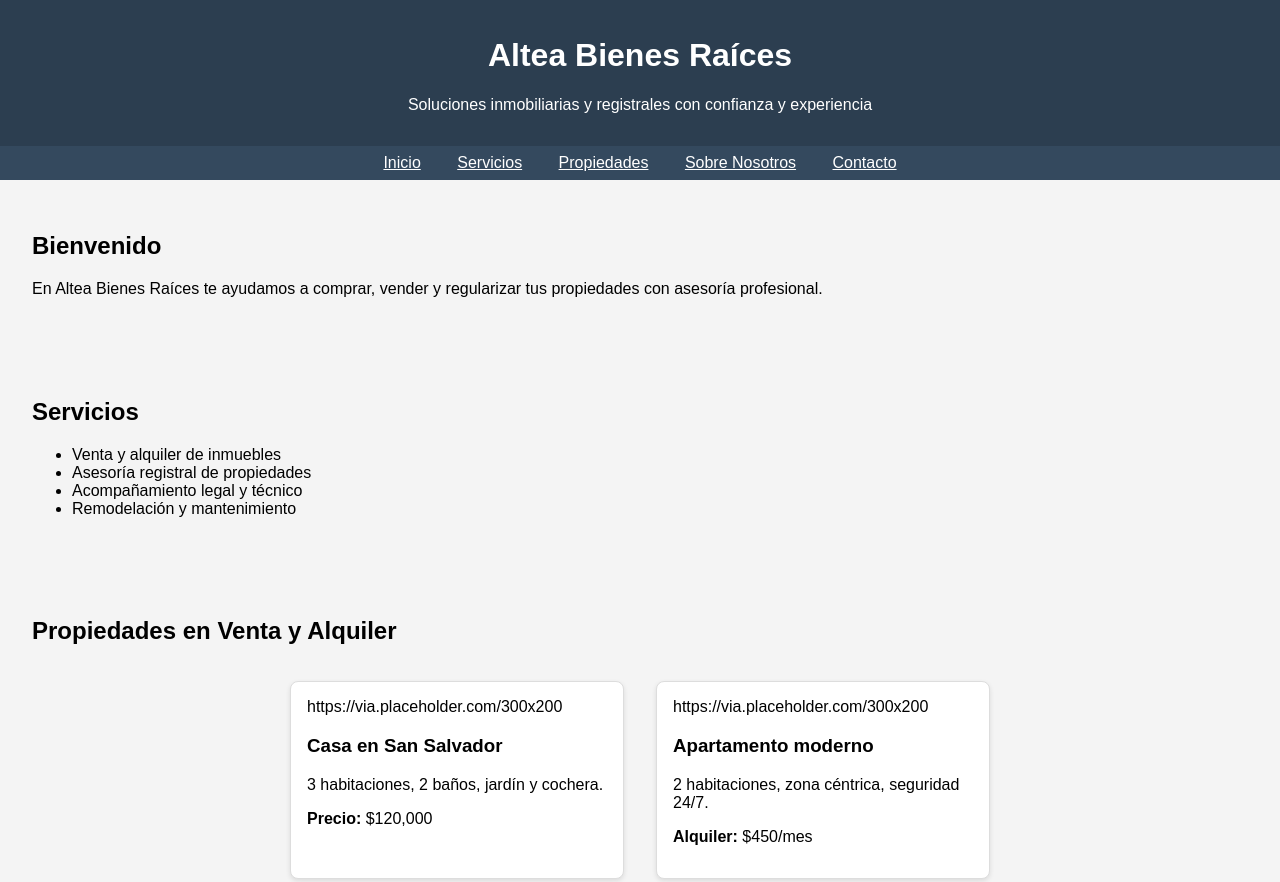
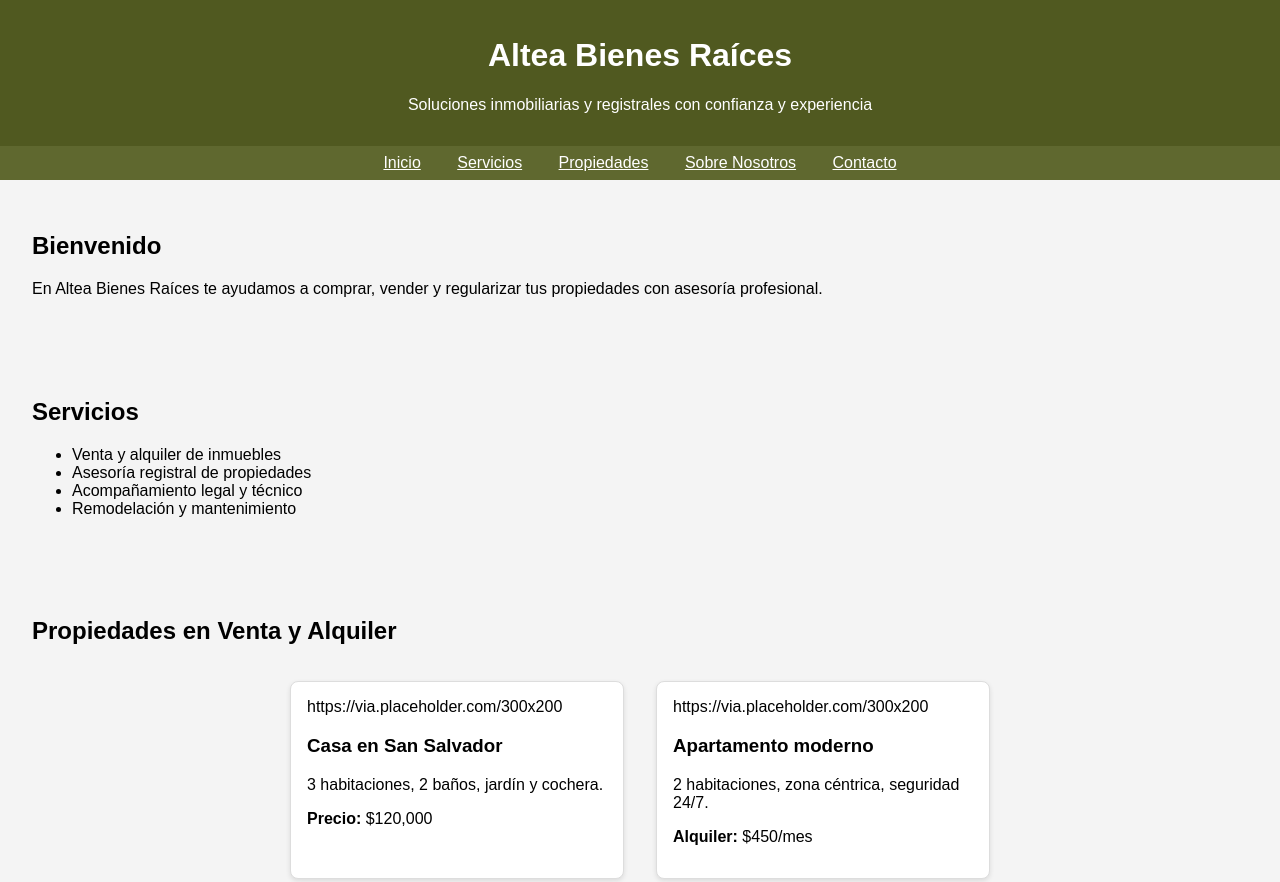
Before and after one commit to alteabienesraices/altea, a plain HTML site: page index.html in a window 1280 px wide. Shown: the top 882 px of the page. Drawn offline with Linux system fonts and the light colour scheme.

Commit message:
index.html

```diff
--- a/index.html
+++ b/index.html
@@ -12,13 +12,13 @@
       background-color: #f4f4f4;
     }
     header {
-      background-color: #2c3e50;
+      background-color: #505920;
       color: white;
       padding: 1em;
       text-align: center;
     }
     nav {
-      background-color: #34495e;
+      background-color: #5f682f;
       padding: 0.5em;
       text-align: center;
     }
@@ -49,7 +49,7 @@
       justify-content: center;
     }
     footer {
-      background-color: #2c3e50;
+      background-color: #505920;
       color: white;
       text-align: center;
       padding: 1em;
```
